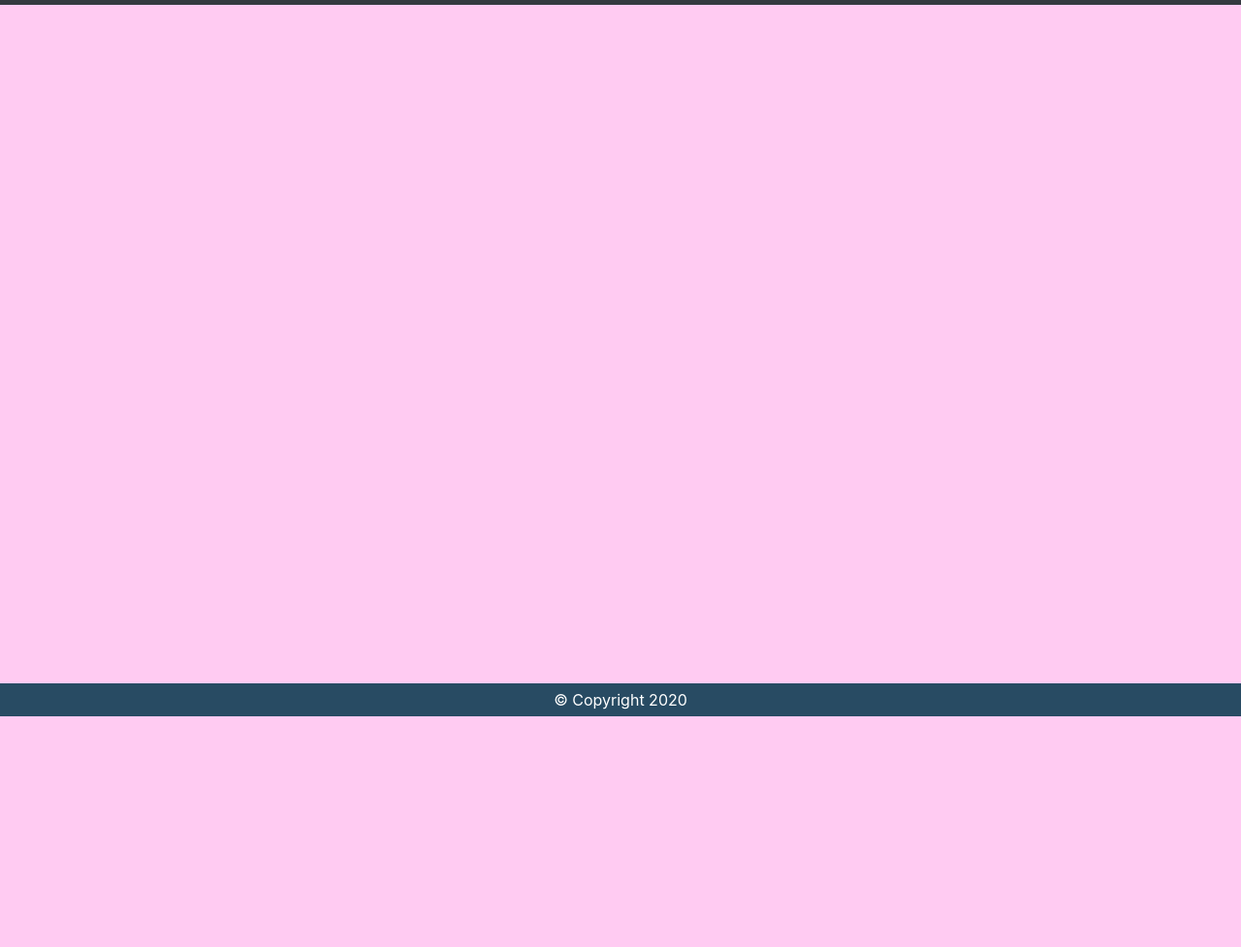
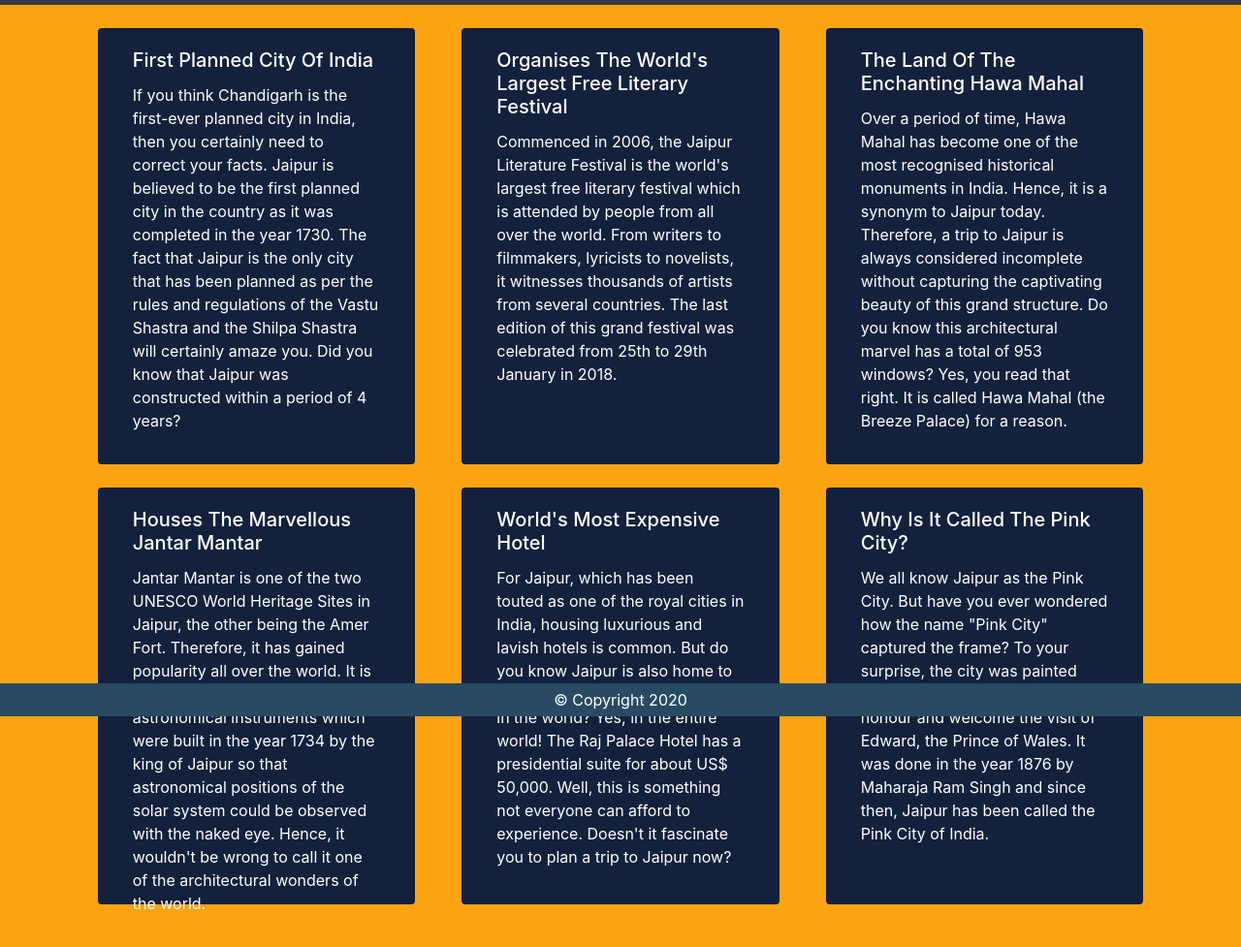
Before and after one commit to aditya12gusain/Hack-Jaipur, a website: page know-more.html in a window 1280 px wide. Shown: the part 61-1038 px from the top of the page at 97% size. Before the commit the page ends 800 px from the top, so only its background shows below. Drawn offline with nearby package versions, Linux system fonts and the light colour scheme.

Commit message:
Facts page done
Styling aswell as data

```diff
--- a/know-more.html
+++ b/know-more.html
@@ -19,7 +19,7 @@
     <title>Know More</title>
   </head>
 
-  <body style="background-color: #ffcbf2;">
+  <body style="background-color: #fca311; overflow-x: hidden;">
     <nav class="navbar navbar-expand-lg navbar-dark bg-dark">
       <a class="navbar-brand" href="index.html">
         <img
@@ -58,6 +58,126 @@
       </div>
     </nav>
 
+    <div class="row justify-content-center">
+      <div
+        class="card col-md-3 mx-4 mt-4"
+        style="background-color: #14213d; height: 450px;"
+      >
+        <!-- <img class="card-img-top" src="..." alt="Card image cap" /> -->
+        <div class="card-body text-white">
+          <h5 class="card-title">First Planned City Of India</h5>
+          <p class="card-text">
+            If you think Chandigarh is the first-ever planned city in India,
+            then you certainly need to correct your facts. Jaipur is believed to
+            be the first planned city in the country as it was completed in the
+            year 1730. The fact that Jaipur is the only city that has been
+            planned as per the rules and regulations of the Vastu Shastra and
+            the Shilpa Shastra will certainly amaze you. Did you know that
+            Jaipur was constructed within a period of 4 years?
+          </p>
+        </div>
+      </div>
+
+      <div
+        class="card align-self-center col-md-3 mx-4 mt-4"
+        style="background-color: #14213d; height: 450px;"
+      >
+        <!-- <img class="card-img-top" src="..." alt="Card image cap" /> -->
+        <div class="card-body text-white">
+          <h5 class="card-title">
+            Organises The World's Largest Free Literary Festival
+          </h5>
+          <p class="card-text">
+            Commenced in 2006, the Jaipur Literature Festival is the world's
+            largest free literary festival which is attended by people from all
+            over the world. From writers to filmmakers, lyricists to novelists,
+            it witnesses thousands of artists from several countries. The last
+            edition of this grand festival was celebrated from 25th to 29th
+            January in 2018.
+          </p>
+        </div>
+      </div>
+
+      <div
+        class="card align-self-center col-md-3 mx-4 mt-4"
+        style="background-color: #14213d; height: 450px;"
+      >
+        <!-- <img class="card-img-top" src="..." alt="Card image cap" /> -->
+        <div class="card-body text-white">
+          <h5 class="card-title">
+            The Land Of The Enchanting Hawa Mahal
+          </h5>
+          <p class="card-text">
+            Over a period of time, Hawa Mahal has become one of the most
+            recognised historical monuments in India. Hence, it is a synonym to
+            Jaipur today. Therefore, a trip to Jaipur is always considered
+            incomplete without capturing the captivating beauty of this grand
+            structure. Do you know this architectural marvel has a total of 953
+            windows? Yes, you read that right. It is called Hawa Mahal (the
+            Breeze Palace) for a reason.
+          </p>
+        </div>
+      </div>
+    </div>
+
+    <div class="row justify-content-center">
+      <div
+        class="card align-self-center col-md-3 mx-4 mt-4"
+        style="background-color: #14213d; height: 430px;"
+      >
+        <!-- <img class="card-img-top" src="..." alt="Card image cap" /> -->
+        <div class="card-body text-white">
+          <h5 class="card-title">Houses The Marvellous Jantar Mantar</h5>
+          <p class="card-text">
+            Jantar Mantar is one of the two UNESCO World Heritage Sites in
+            Jaipur, the other being the Amer Fort. Therefore, it has gained
+            popularity all over the world. It is a complex of 19 architectural
+            astronomical instruments which were built in the year 1734 by the
+            king of Jaipur so that astronomical positions of the solar system
+            could be observed with the naked eye. Hence, it wouldn't be wrong to
+            call it one of the architectural wonders of the world.
+          </p>
+        </div>
+      </div>
+      <div
+        class="card align-self-center col-md-3 mx-4 mt-4"
+        style="background-color: #14213d; height: 430px;"
+      >
+        <!-- <img class="card-img-top" src="..." alt="Card image cap" /> -->
+        <div class="card-body text-white">
+          <h5 class="card-title">World's Most Expensive Hotel</h5>
+          <p class="card-text">
+            For Jaipur, which has been touted as one of the royal cities in
+            India, housing luxurious and lavish hotels is common. But do you
+            know Jaipur is also home to some of the famous hotel suites in the
+            world? Yes, in the entire world! The Raj Palace Hotel has a
+            presidential suite for about US$ 50,000. Well, this is something not
+            everyone can afford to experience. Doesn't it fascinate you to plan
+            a trip to Jaipur now?
+          </p>
+        </div>
+      </div>
+
+      <div
+        class="card align-self-center col-md-3 mx-4 mt-4"
+        style="background-color: #14213d; height: 430px;"
+      >
+        <!-- <img class="card-img-top" src="..." alt="Card image cap" /> -->
+        <div class="card-body text-white">
+          <h5 class="card-title">Why Is It Called The Pink City?</h5>
+          <p class="card-text">
+            We all know Jaipur as the Pink City. But have you ever wondered how
+            the name "Pink City" captured the frame? To your surprise, the city
+            was painted entirely in pink colour in order to honour and welcome
+            the visit of Edward, the Prince of Wales. It was done in the year
+            1876 by Maharaja Ram Singh and since then, Jaipur has been called
+            the Pink City of India.
+          </p>
+        </div>
+      </div>
+    </div>
+    <div style="margin-bottom: 10px; padding-bottom: 50px;"></div>
+
     <footer
       style="
         position: fixed;
```
Also changed, not shown: Ishaan/covid.html (+1 -1 lines).
